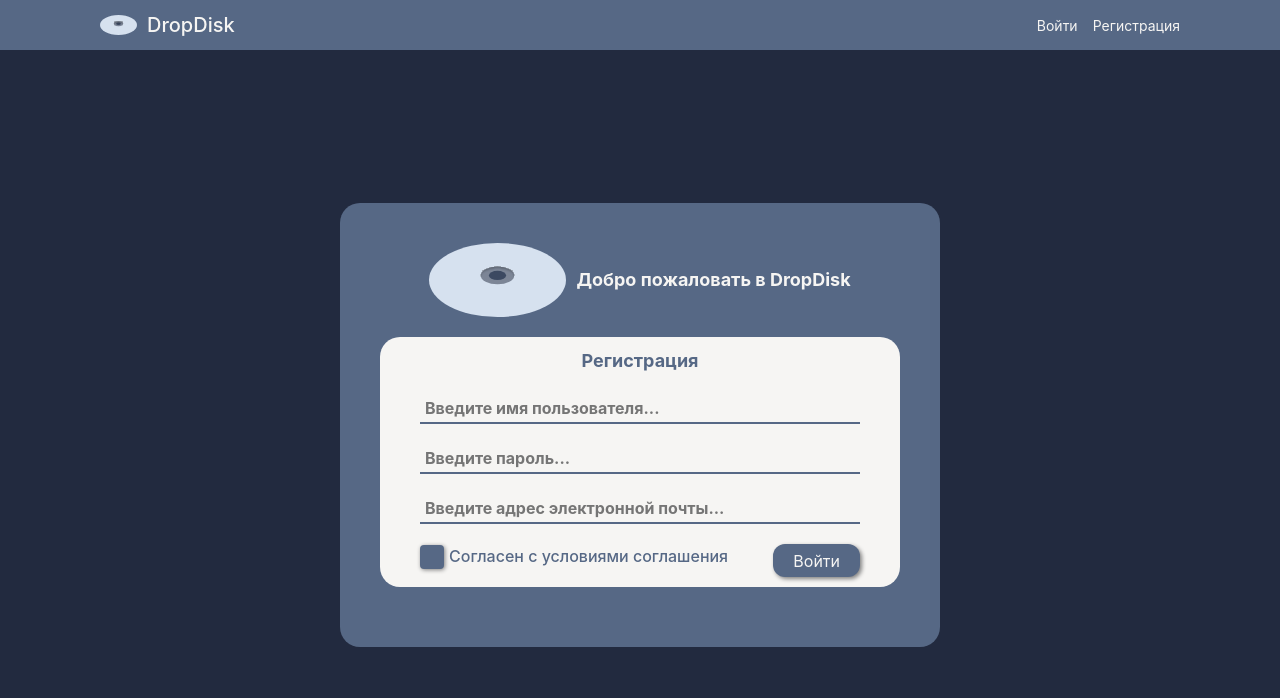
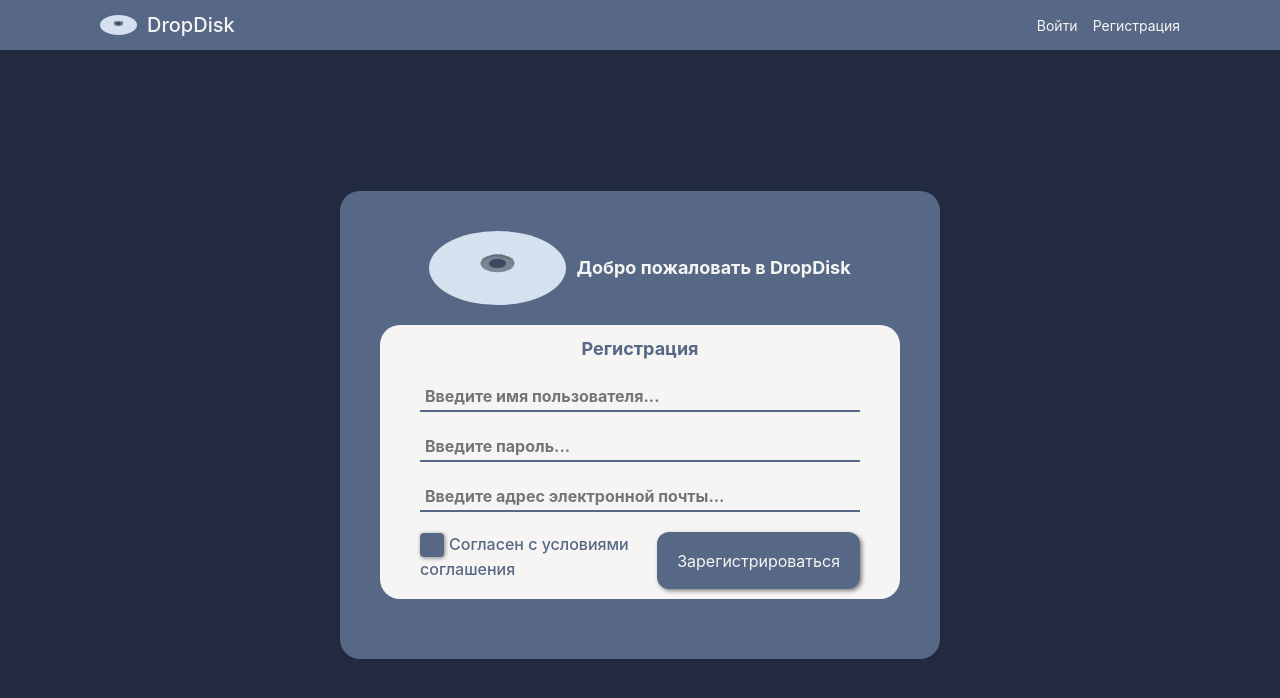
Before and after one commit to utimur/cloud-disk-frontend, a React (Create React App) app: page /auth/registration in a window 1280 px wide. Shown: the top 698 px of the page. Built offline with nearby package versions, Linux system fonts and the light colour scheme; no server answers.

Commit message:
change activation func, reset input fields after button click

```diff
--- a/src/actions/user.js
+++ b/src/actions/user.js
@@ -13,8 +13,9 @@ export const login = (username, password, rememberMe, history) => {
 }
 
 
-export const auth = () => {
-    const authorization = localStorage.getItem("rememberMe") === "true" ? localStorage.getItem("token") : sessionStorage.getItem("token")
+export const auth = (authorization = "") => {
+    if (authorization === "")
+        authorization = localStorage.getItem("rememberMe") === "true" ? localStorage.getItem("token") : sessionStorage.getItem("token")
     return async (dispatch) => {
         const response = await axios.get(`${API_URL}/auth`, {headers:{Authorization: `Bearer ${authorization}`}})
         dispatch(userLogin(response.data.user))
@@ -23,3 +24,14 @@ export const auth = () => {
         }
     }
 }
+export const registration = async (username, password, email) => {
+    axios.post(`${API_URL}/auth/register`, {username, password, mail:email}).catch(e =>
+        alert("Registration is not success")
+    )
+}
+
+export const activation = (authorization) => {
+    axios.get(`${API_URL}/auth/activation`, {headers: {Authorization: `Bearer ${authorization}`}}).catch( e =>
+        alert("Activation is not success")
+    )
+}
--- a/src/components/auth/Auth.jsx
+++ b/src/components/auth/Auth.jsx
@@ -6,6 +6,7 @@ import LoginForm from "./loginForm/LoginForm";
 import RegistrationForm from "./RegistrationForm/RegistrationForm";
 import {useSelector} from "react-redux";
 import ForgetForm from "./forgetForm/forgetForm";
+import ActivationForm from "./activationForm/ActivationForm";
 
 const Auth = () => {
     const isAuth = useSelector(state => state.userReducer.isAuth)
@@ -21,6 +22,7 @@ const Auth = () => {
                     {!isAuth && <Route path="/auth/login" component={LoginForm}/>}
                     {!isAuth && <Route path="/auth/registration" component={RegistrationForm}/>}
                     {!isAuth && <Route path="/auth/forget" component={ForgetForm}/>}
+                    {!isAuth && <Route path="/auth/activation/:token" component={ActivationForm}/>}
                 </div>
             </div>
         </div>
--- a/src/components/auth/RegistrationForm/RegistrationForm.jsx
+++ b/src/components/auth/RegistrationForm/RegistrationForm.jsx
@@ -1,19 +1,34 @@
-import React from 'react';
+import React, {useState} from 'react';
 import "./RegistrationForm.css";
 import Input from "../../../utils/input/Input";
 import Checkbox from "../../../utils/checkbox/Checkbox";
 import Button from "../../../utils/Button/Button";
+import {registration} from "../../../actions/user";
 
 const RegistrationForm = () => {
+    const [username, setUsername] = useState()
+    const [password, setPassword] = useState()
+    const [email, setEmail] = useState()
+    const [checked, setChecked] = useState(false)
+
+    const regOnClick = () => {
+        registration(username,password,email)
+        setUsername("")
+        setPassword("")
+        setEmail("")
+        setChecked(false)
+    }
+
+
     return (
         <div className={"regForm"}>
             <div className={"regForm-header"}>Регистрация</div>
-            <Input placeholder = "Введите имя пользователя..." />
-            <Input placeholder = "Введите пароль..."/>
-            <Input placeholder = "Введите адрес электронной почты..."/>
+            <Input placeholder = "Введите имя пользователя..."  value = {username} setValue = {setUsername}/>
+            <Input placeholder = "Введите пароль..." value = {password} setValue = {setPassword} type = {"password"}/>
+            <Input placeholder = "Введите адрес электронной почты..." value = {email} setValue = {setEmail}/>
             <div className={"regForm-checkboxAndButton"}>
-                <Checkbox text = "Согласен с условиями соглашения"/>
-                <Button text = "Войти"/>
+                <Checkbox text = "Согласен с условиями соглашения" checked = {checked} setChecked = {setChecked}/>
+                <Button text = "Зарегистрироваться" click = {regOnClick} />
             </div>
         </div>
     );
--- /dev/null
+++ b/src/components/auth/activationForm/ActivationForm.js
@@ -0,0 +1,23 @@
+import React, {useEffect} from 'react';
+import {useDispatch, useSelector} from "react-redux";
+import {activation, auth} from "../../../actions/user";
+import {store} from "../../../reducers";
+
+const ActivationForm = (props) => {
+    const dispatch = useDispatch()
+
+    useEffect( () => {
+        dispatch(auth(props.match.params.token))
+        activation(props.match.params.token)
+        props.history.push("/")
+        }
+    )
+
+    return (
+        <div>
+        </div>
+    );
+};
+
+
+export default ActivationForm;
```
Also changed, not shown: src/components/auth/activationForm/activationForm.css (added), src/components/auth/activationForm/activationForm.less (added), 1 other file (tests, documents, lock files or other folders).
